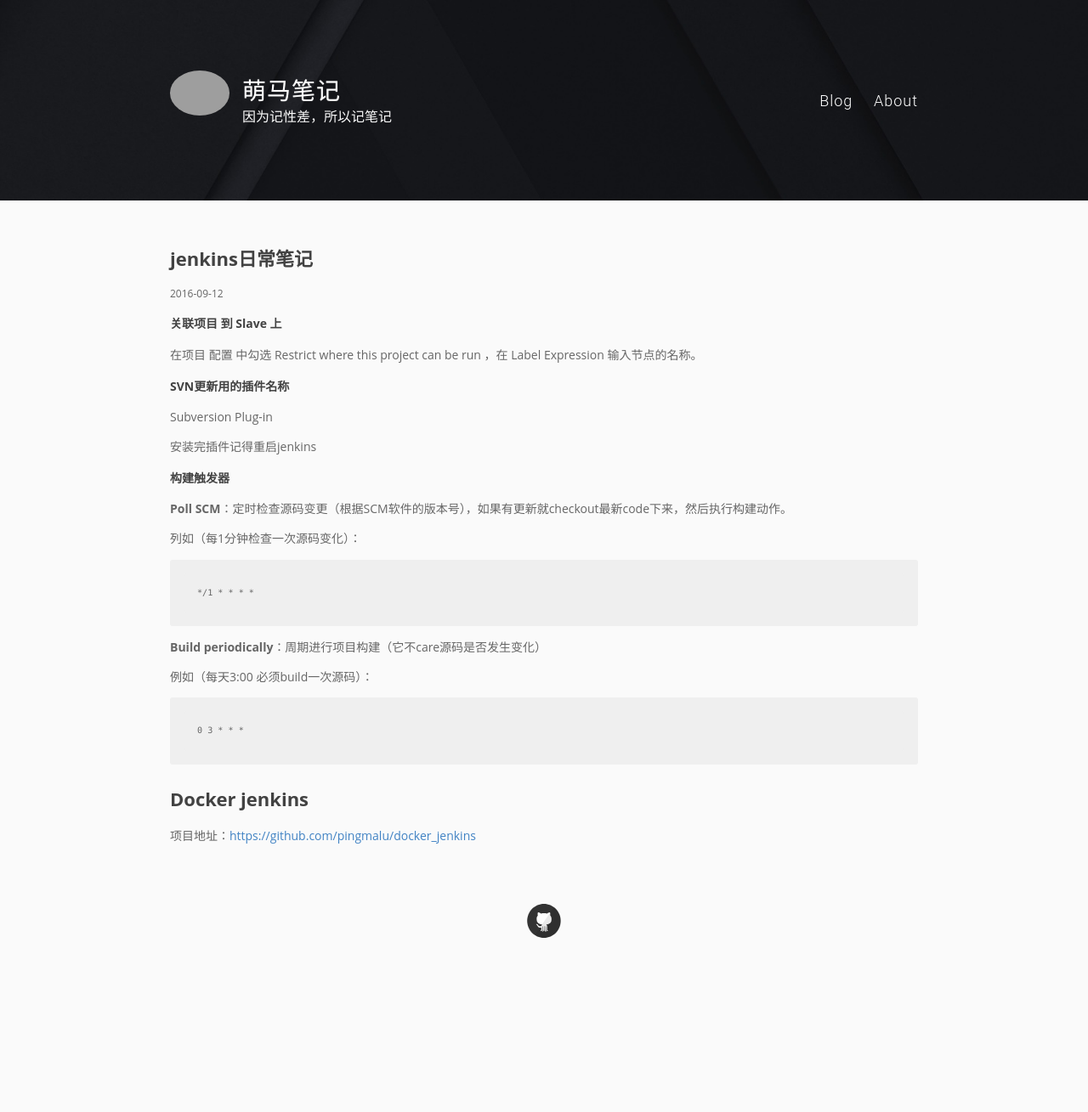
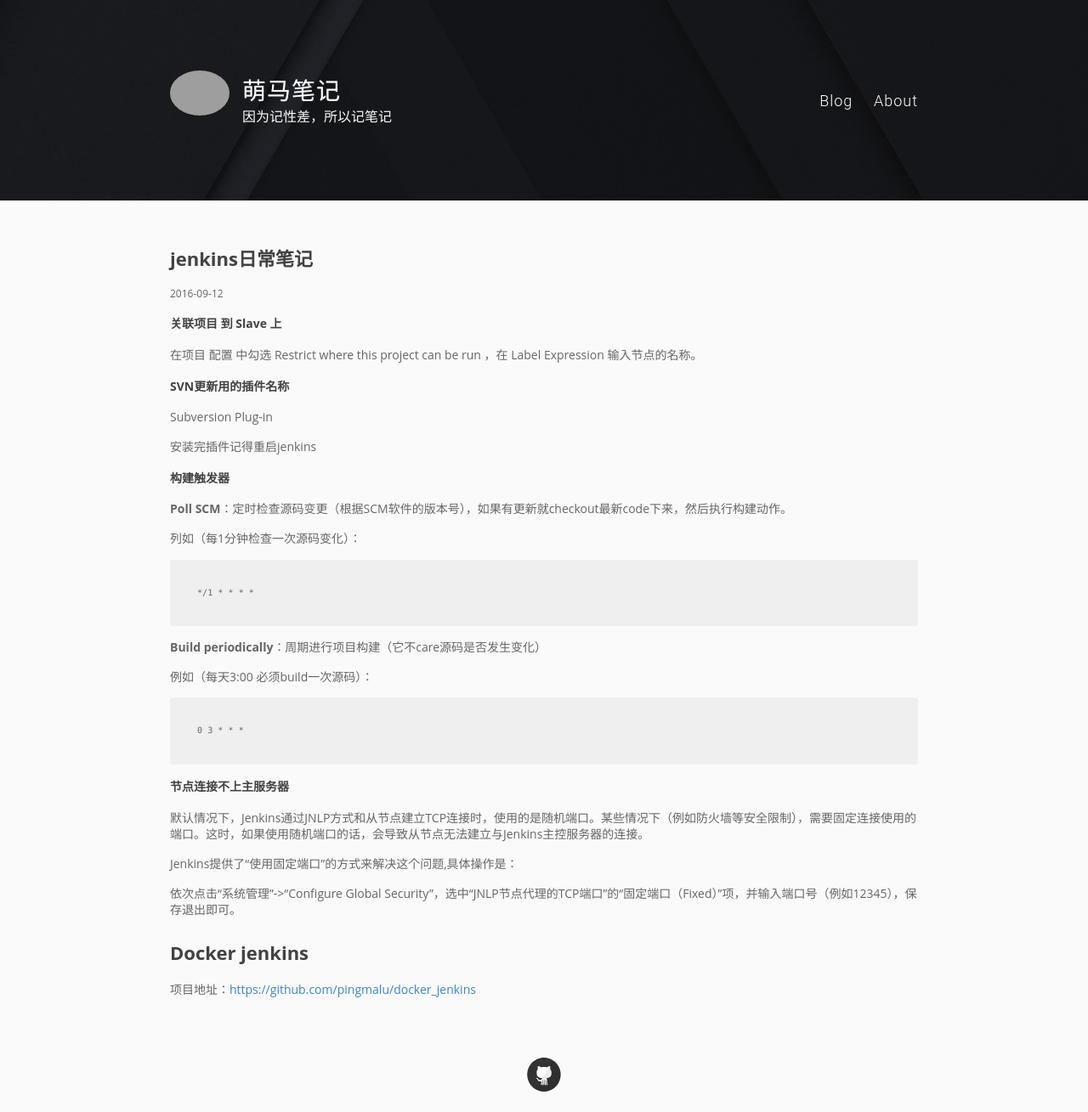
Before and after one commit to pingmalu/pingmalu.github.io, a Jekyll site: the page built from _posts/2016-09-12-jenkins日常笔记.md, in a window 1280 px wide. Shown: the whole page at 85% size. Built offline with Jekyll 4.4.1, drawn with Linux system fonts in a browser that asks for light colours; nearby versions of some CDN libraries; before the commit the page ends 1129 px from its top, so only the background shows below that; grey boxes are pictures that could not be loaded.

Commit message:
'update'

```diff
--- a/_posts/2016-09-12-jenkins日常笔记.md
+++ b/_posts/2016-09-12-jenkins日常笔记.md
@@ -27,6 +27,15 @@
 
 	0 3 * * *
 
+### 节点连接不上主服务器
+
+默认情况下，Jenkins通过JNLP方式和从节点建立TCP连接时，使用的是随机端口。某些情况下（例如防火墙等安全限制），需要固定连接使用的端口。这时，如果使用随机端口的话，会导致从节点无法建立与Jenkins主控服务器的连接。
+
+Jenkins提供了“使用固定端口”的方式来解决这个问题,具体操作是：
+
+依次点击“系统管理”->“Configure Global Security”，选中“JNLP节点代理的TCP端口”的“固定端口（Fixed）”项，并输入端口号（例如12345），保存退出即可。
+
+
 # Docker jenkins
 
 项目地址：[https://github.com/pingmalu/docker_jenkins](https://github.com/pingmalu/docker_jenkins)
```
Also changed, not shown: _posts/2016-09-22-接口自动化测试postman+newman.md (added, +28 -0 lines).
